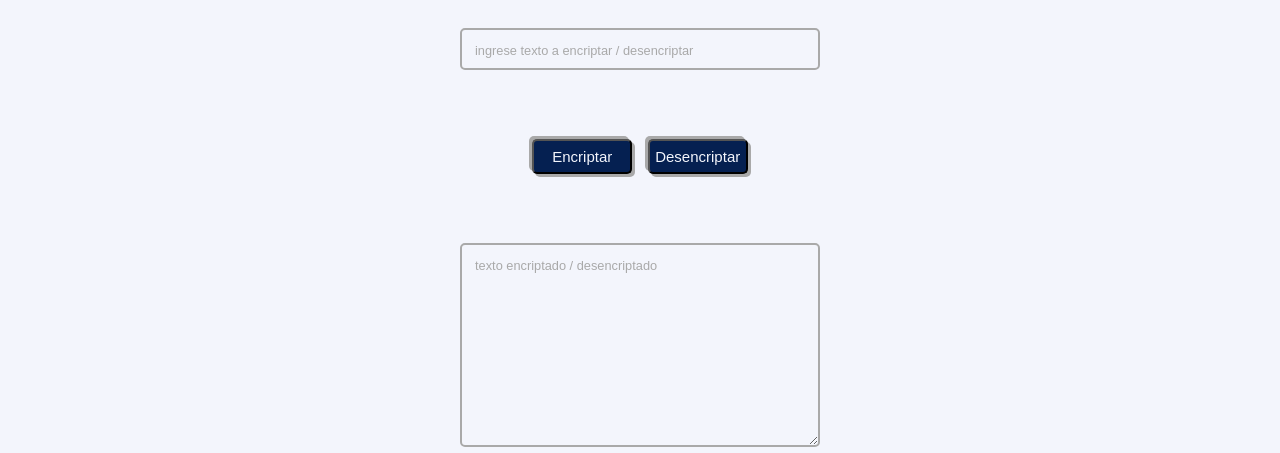
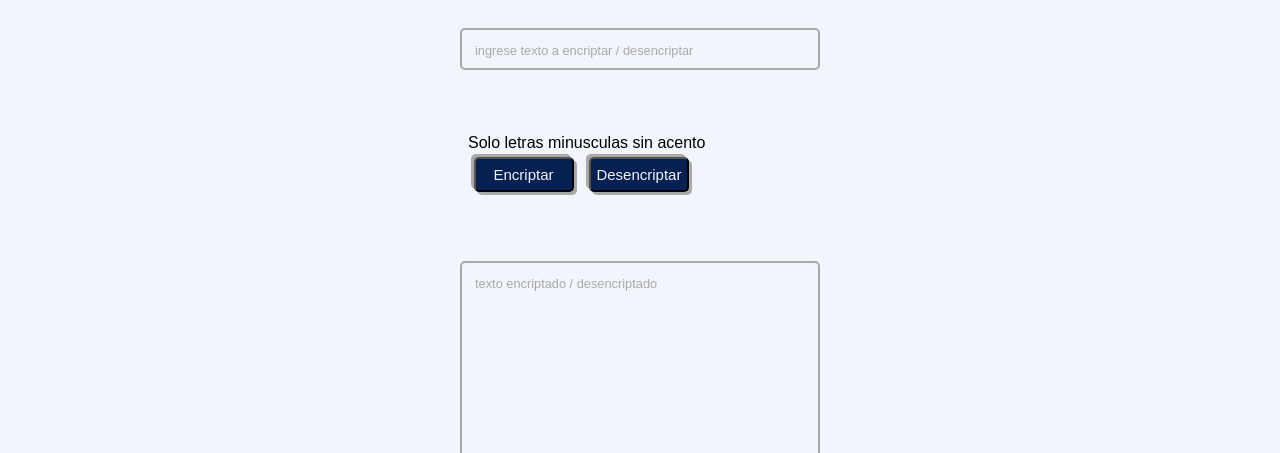
Before and after one commit to juliobatalla/Reto_Encriptado, a plain HTML site: page index.html in a window 1280 px wide. Shown: the part 122-575 px from the top of the page. Drawn offline with Linux system fonts and the light colour scheme.

Commit message:
Agrege texto informativo

```diff
--- a/index.html
+++ b/index.html
@@ -21,6 +21,7 @@
             </div>
             <section>
                 <div class="buttontBox">
+                        <label for="input-texto">Solo letras minusculas sin acento</label>
                         <button class="boton" type="button" id="botonEncriptado">Encriptar</button>
                         <button class="boton" type="button" id="botonDesencriptado">Desencriptar</button>
                         <button class="boton" type="button" id="botonCopiar">Copiar</button>
```
